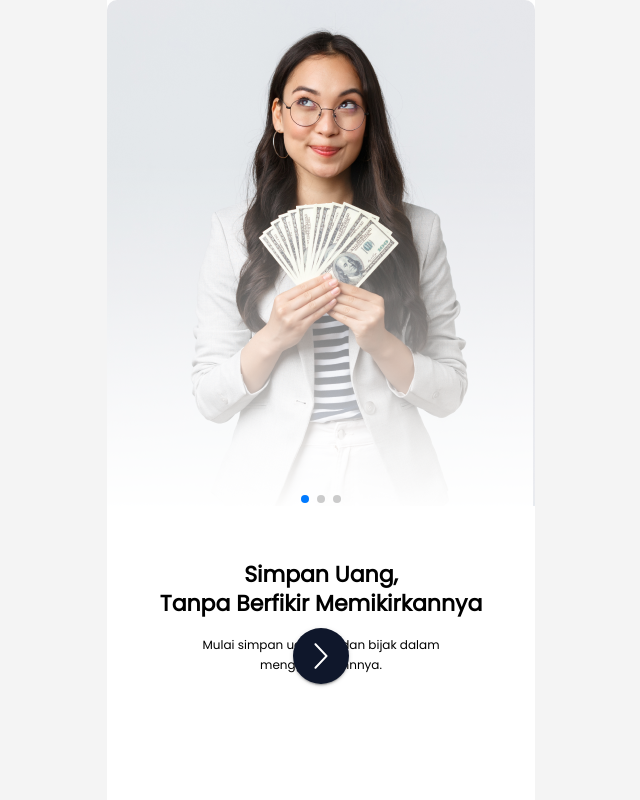
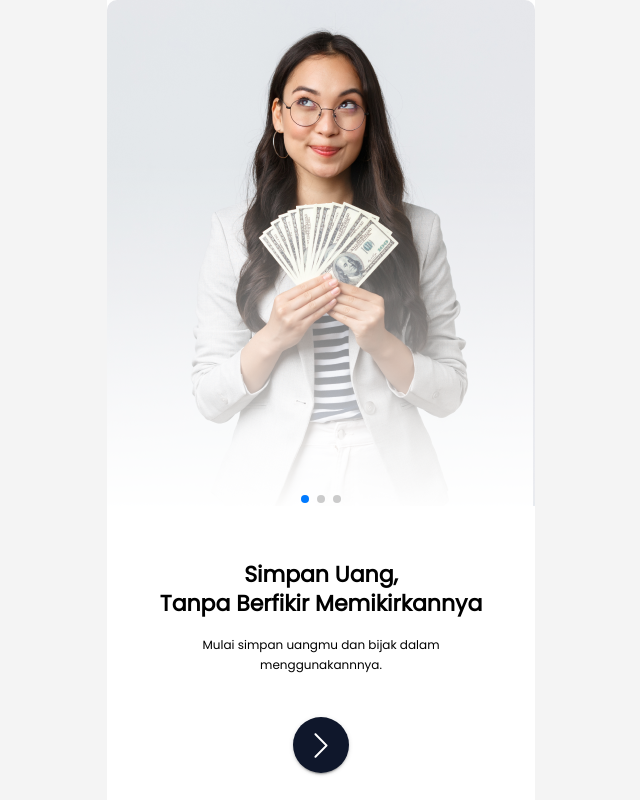
Before and after one commit to akbarrmn/Budgetin, a React (Create React App) app: page / in a window 1280 px wide. Shown: the whole page, without its empty margins (319-959 px from the left). Built offline with nearby package versions, Linux system fonts and the light colour scheme.

Commit message:
fixing splash

```diff
--- a/src/Auth/Login.jsx
+++ b/src/Auth/Login.jsx
@@ -1,3 +1,4 @@
+import { Box } from '@mui/material'
 import React from 'react'
 import Container from '../Components/Containers/Container'
 
@@ -5,7 +6,9 @@ const Login = () => {
     return (
         <>
             <Container>
-                Login
+                <Box>
+
+                </Box>
             </Container>
         </>
     )
--- a/src/Components/Images/SplashImage.jsx
+++ b/src/Components/Images/SplashImage.jsx
@@ -69,10 +69,9 @@ const SplashImage = () => {
                 width: '56px',
                 height: '56px',
                 minWidth:'unset',
-                position: { xs: 'unset', md: 'absolute' },
-                bottom: { xs: 'unset', md: '5%' },
                 textAlign:'center',
-                borderRadius:'50%'
+                borderRadius:'50%',
+                marginTop:'10%',
               }}>
               <Box component={'img'} src={Arrow} sx={{ width:'25.34px', height:'25.34px' }}/>
             </Button>
@@ -86,8 +85,6 @@ const SplashImage = () => {
                 width: '80%',
                 height: '56px',
                 marginTop:'10%',
-                position: { xs: 'unset', md: 'absolute' },
-                bottom: { xs: 'unset', md: '5%' },
               }}
             >
               Ayo Mulai
```
